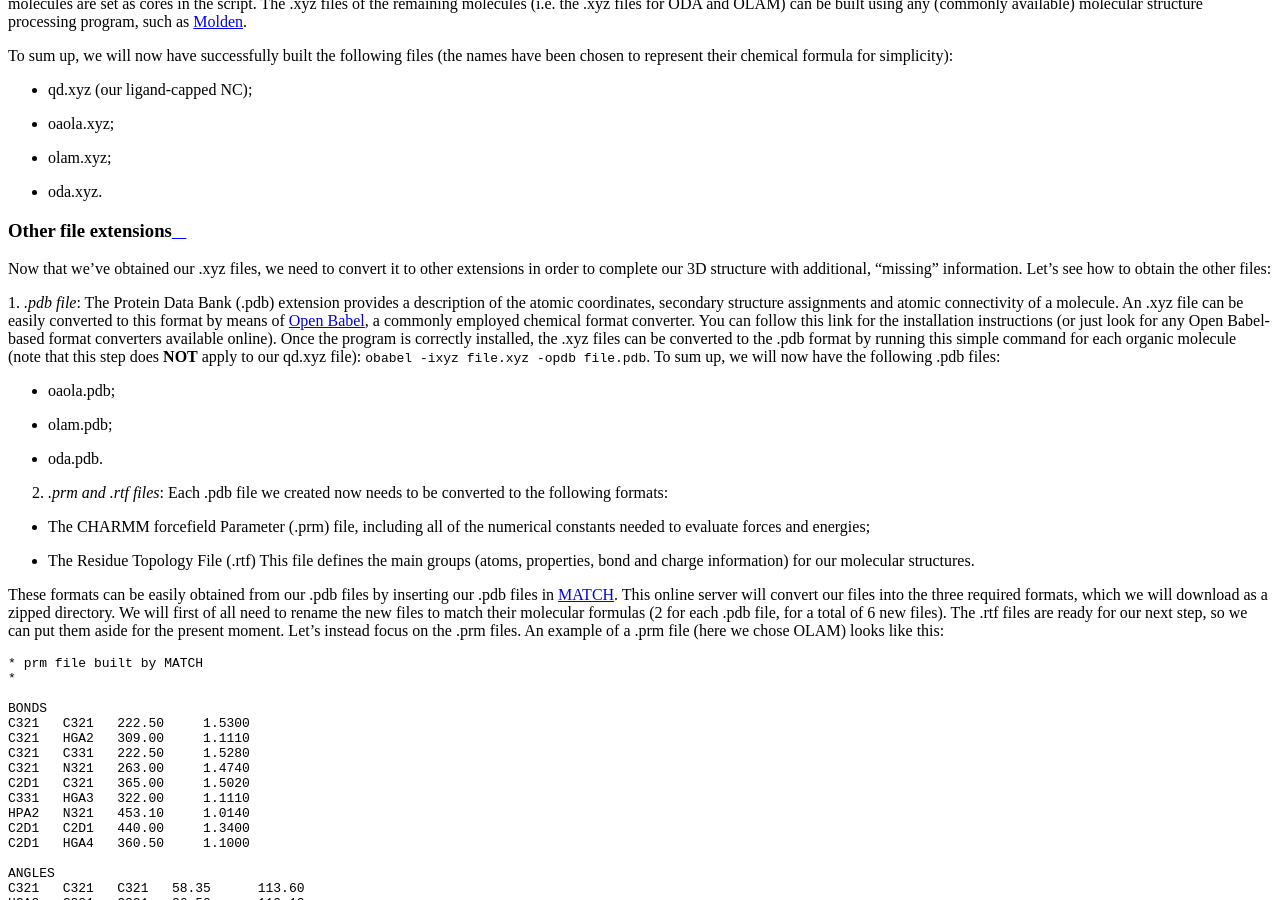
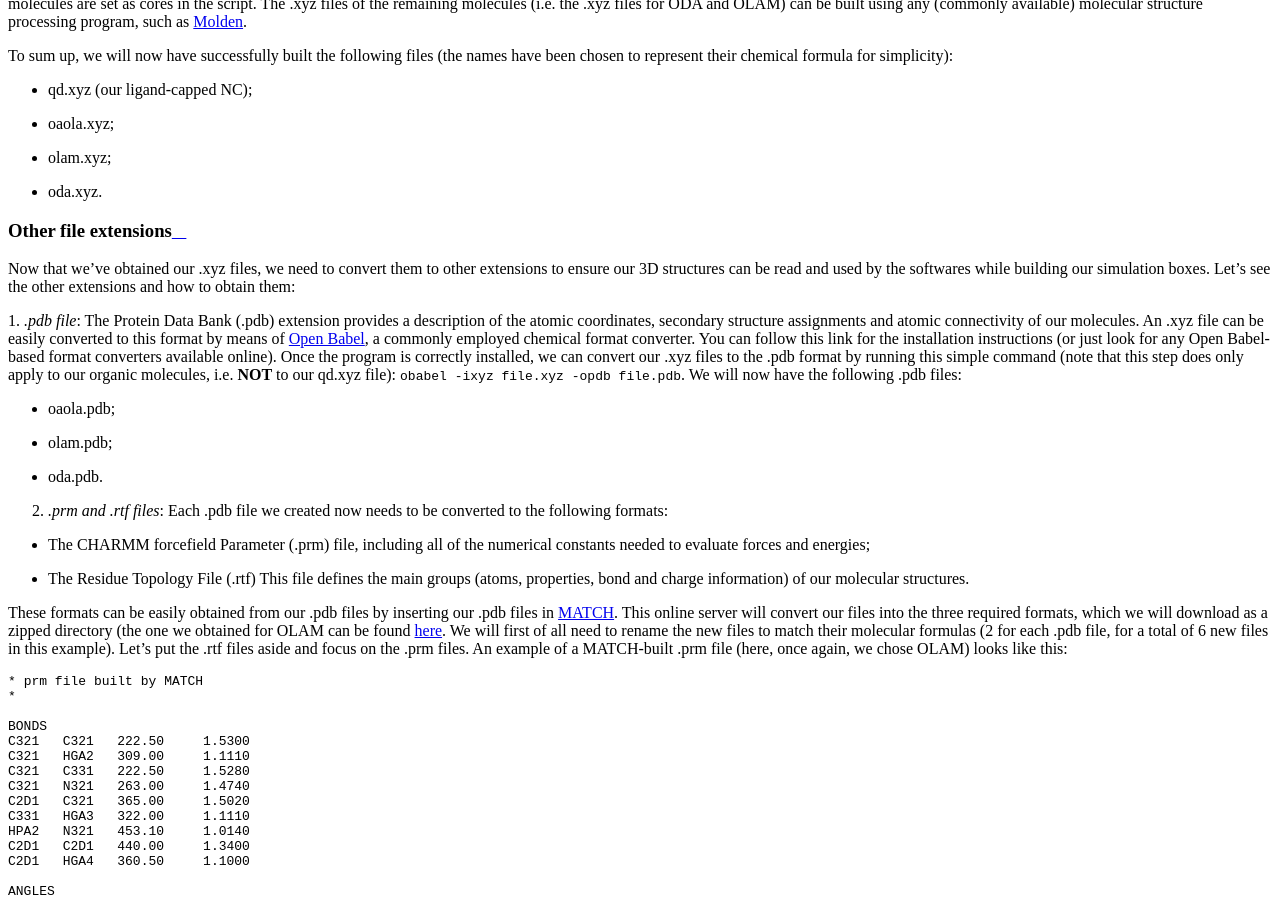
Before and after one commit to nlesc-nano/Tutorials, a Sphinx documentation site: the page built from docs/3_simulation_box.rst, in a window 1280 px wide and 900 px high, scrolled down 2186 px. Built offline with Sphinx 7.4.7 and the Read the Docs theme 2.0.0, drawn with Linux system fonts in a browser that asks for light colours; some of the changed text lies outside the part shown.

Commit message:
Update 3_simulation_box.rst

```diff
--- a/docs/3_simulation_box.rst
+++ b/docs/3_simulation_box.rst
@@ -90,10 +90,10 @@ To sum up, we will now have successfully built the following files (the names ha
 Other file extensions
 ^^^^^^^^^^^^^^^^^^^^^
 
-Now that we've obtained our .xyz files, we need to convert it to other extensions in order to complete our 3D structure with additional, "missing" information. Let's see how to obtain the other files:
+Now that we've obtained our .xyz files, we need to convert them to other extensions to ensure our 3D structures can be read and used by the softwares while building our simulation boxes. Let's see the other extensions and how to obtain them:
 
-1. *.pdb file*: The Protein Data Bank (.pdb) extension provides a description of the atomic coordinates, secondary structure assignments and atomic connectivity of a molecule. An .xyz file can be easily converted to this format by means of `Open Babel <https://openbabel.org/docs/dev/Installation/install.html>`__, a commonly employed chemical format converter. You can follow this link for the installation instructions (or just look for any Open Babel-based format converters available online). Once the program is correctly installed, the .xyz files can be converted to the .pdb format by running this simple command for each organic molecule (note that this step does **NOT** apply to our qd.xyz file): ``obabel -ixyz file.xyz -opdb file.pdb``.
-To sum up, we will now have the following .pdb files:
+1. *.pdb file*: The Protein Data Bank (.pdb) extension provides a description of the atomic coordinates, secondary structure assignments and atomic connectivity of our molecules. An .xyz file can be easily converted to this format by means of `Open Babel <https://openbabel.org/docs/dev/Installation/install.html>`__, a commonly employed chemical format converter. You can follow this link for the installation instructions (or just look for any Open Babel-based format converters available online). Once the program is correctly installed, we can convert our .xyz files to the .pdb format by running this simple command (note that this step does only apply to our organic molecules, i.e. **NOT** to our qd.xyz file): ``obabel -ixyz file.xyz -opdb file.pdb``.
+We will now have the following .pdb files:
 
 - oaola.pdb;
 - olam.pdb;
@@ -102,10 +102,10 @@ To sum up, we will now have the following .pdb files:
 2. *.prm and .rtf files*: Each .pdb file we created now needs to be converted to the following formats:
 
 - The CHARMM forcefield Parameter (.prm) file, including all of the numerical constants needed to evaluate forces and energies;
-- The Residue Topology File (.rtf) This file defines the main groups (atoms, properties, bond and charge information) for our molecular structures.
+- The Residue Topology File (.rtf) This file defines the main groups (atoms, properties, bond and charge information) of our molecular structures.
 
-These formats can be easily obtained from our .pdb files by inserting our .pdb files in `MATCH <https://openbabel.org/docs/dev/Installation/install.html>`__. This online server will convert our files into the three required formats, which we will download as a zipped directory. We will first of all need to rename the new files to match their molecular formulas (2 for each .pdb file, for a total of 6 new files).
-The .rtf files are ready for our next step, so we can put them aside for the present moment. Let's instead focus on the .prm files. An example of a .prm file (here we chose OLAM) looks like this:
+These formats can be easily obtained from our .pdb files by inserting our .pdb files in `MATCH <https://openbabel.org/docs/dev/Installation/install.html>`__. This online server will convert our files into the three required formats, which we will download as a zipped directory (the one we obtained for OLAM can be found `here  <https://github.com/nlesc-nano/Tutorials/tree/build_qd/docs/_files/3.olam.zip>`__. We will first of all need to rename the new files to match their molecular formulas (2 for each .pdb file, for a total of 6 new files in this example).
+Let's put the .rtf files aside and focus on the .prm files. An example of a MATCH-built .prm file (here, once again, we chose OLAM) looks like this:
 
 ::
 
```
Also changed, not shown: other parts of docs/3_simulation_box.rst (+1 -1 lines).
